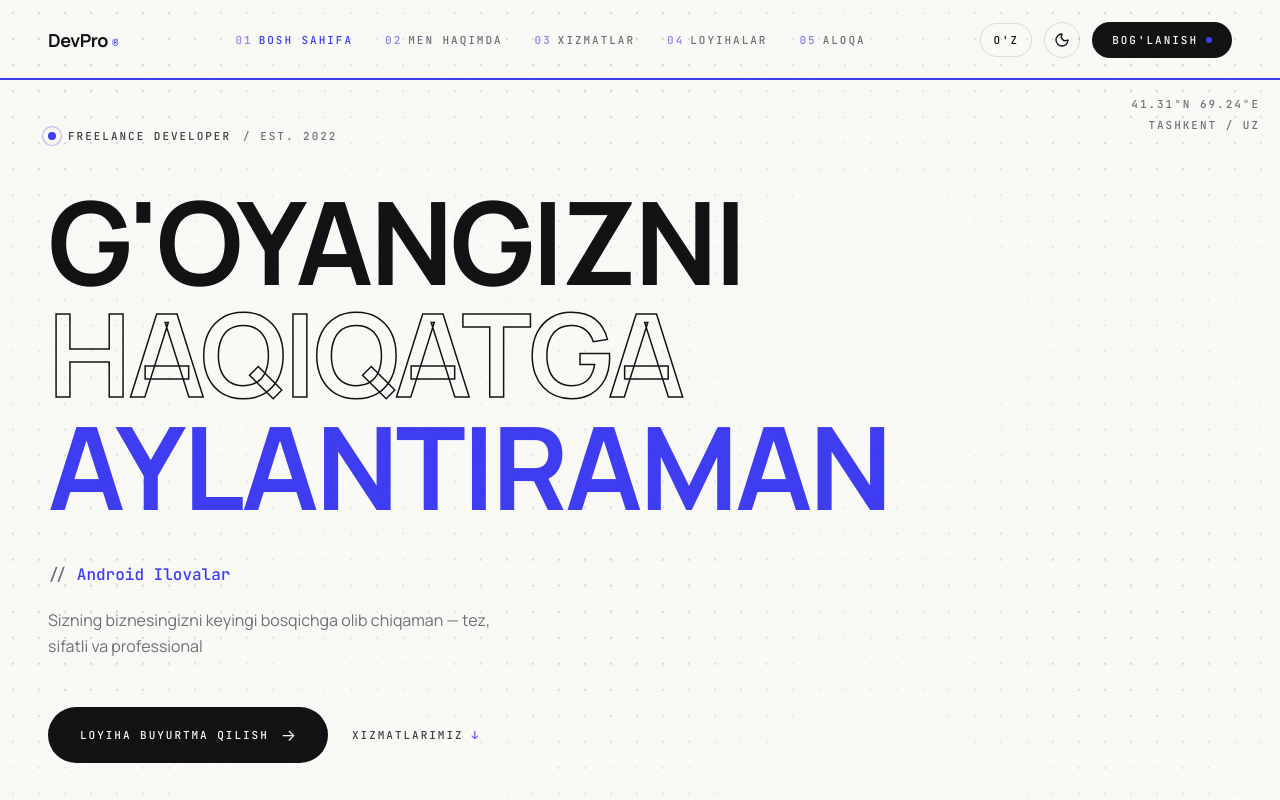
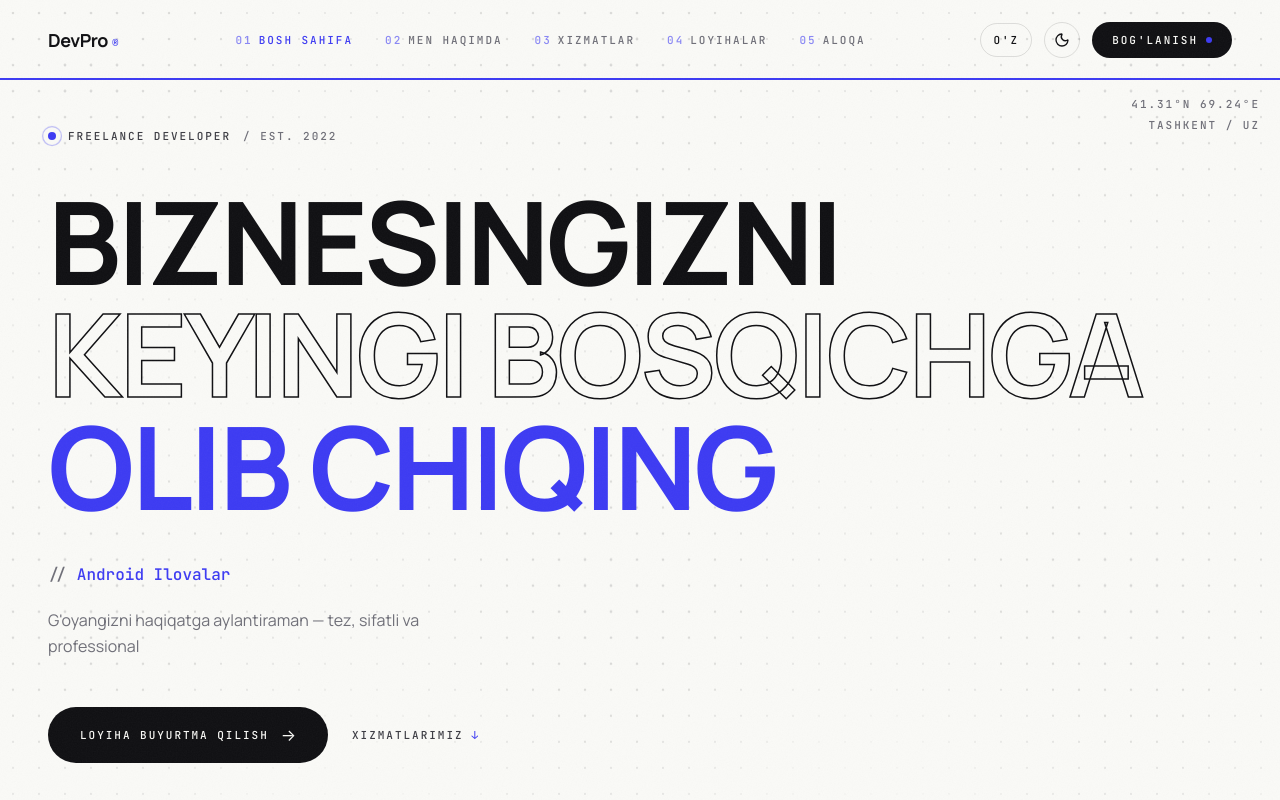
Before and after one commit to pro-dev-uz/freelancer-portfolio, a React (Vite) app: page / in a window 1280 px wide. Shown: the top 800 px of the page. Built offline with nearby package versions, Linux system fonts and the light colour scheme; a web font is replaced by a local one.

Commit message:
Hero headline: 'Biznesingizni keyingi bosqichga olib chiqing' (all 3 langs), swap subtitle

```diff
--- a/src/data/translations.js
+++ b/src/data/translations.js
@@ -17,10 +17,10 @@ export const strings = {
 
     // Hero
     'hero.badge': 'Freelance Developer',
-    'hero.title1': "G'oyangizni",
-    'hero.title2': 'Haqiqatga',
-    'hero.title3': 'Aylantiraman',
-    'hero.subtitle': 'Sizning biznesingizni keyingi bosqichga olib chiqaman — tez, sifatli va professional',
+    'hero.title1': 'Biznesingizni',
+    'hero.title2': 'Keyingi Bosqichga',
+    'hero.title3': 'Olib Chiqing',
+    'hero.subtitle': "G'oyangizni haqiqatga aylantiraman — tez, sifatli va professional",
     'hero.cta1': 'Loyiha Buyurtma Qilish',
     'hero.cta2': 'Xizmatlarimiz',
 
@@ -126,10 +126,10 @@ export const strings = {
     'nav.cta': 'Связаться',
 
     'hero.badge': 'Freelance Developer',
-    'hero.title1': 'Вашу идею',
-    'hero.title2': 'воплощу в',
-    'hero.title3': 'реальность',
-    'hero.subtitle': 'Выведу ваш бизнес на новый уровень — быстро, качественно и профессионально',
+    'hero.title1': 'Выведите Бизнес',
+    'hero.title2': 'На Новый',
+    'hero.title3': 'Уровень',
+    'hero.subtitle': 'Воплощу вашу идею в реальность — быстро, качественно и профессионально',
     'hero.cta1': 'Заказать проект',
     'hero.cta2': 'Наши услуги',
 
@@ -226,10 +226,10 @@ export const strings = {
     'nav.cta': 'Get in Touch',
 
     'hero.badge': 'Freelance Developer',
-    'hero.title1': 'Turning Your',
-    'hero.title2': 'Ideas Into',
-    'hero.title3': 'Reality',
-    'hero.subtitle': "I'll take your business to the next level — fast, professional and reliable",
+    'hero.title1': 'Take Your Business',
+    'hero.title2': 'To The Next',
+    'hero.title3': 'Level',
+    'hero.subtitle': "I turn your ideas into reality — fast, professional and reliable",
     'hero.cta1': 'Order a Project',
     'hero.cta2': 'Our Services',
 
```
